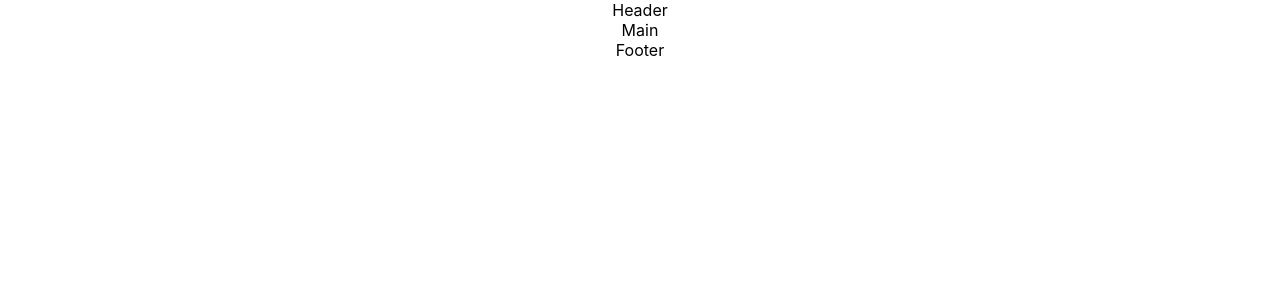
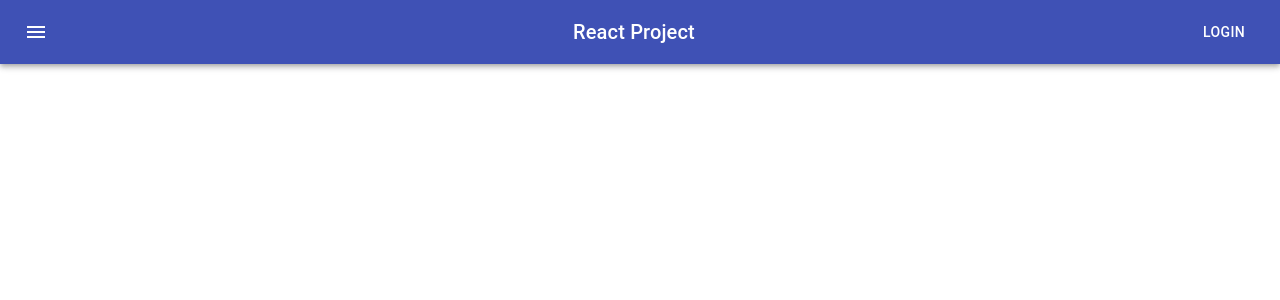
Before and after one commit to globalsetfix/react, a React (Create React App) app: page / in a window 1280 px wide. Shown: the top 300 px of the page. Built offline with nearby package versions, Linux system fonts and the light colour scheme.

Commit message:
Connect Material Design

```diff
--- a/package.json
+++ b/package.json
@@ -4,6 +4,10 @@
   "private": true,
   "dependencies": {
     "@material-ui/core": "^4.9.4",
+    "@material-ui/icons": "^4.9.1",
+    "@material/react-material-icon": "^0.15.0",
+    "@material/react-top-app-bar": "^0.15.0",
+    "@material/top-app-bar": "^5.0.0",
     "@testing-library/jest-dom": "^4.2.4",
     "@testing-library/react": "^9.4.0",
     "@testing-library/user-event": "^7.2.1",
--- a/public/index.html
+++ b/public/index.html
@@ -10,6 +10,7 @@
       content="Web site created using create-react-app"
     />
     <link rel="apple-touch-icon" href="%PUBLIC_URL%/logo192.png" />
+
     <!--
       manifest.json provides metadata used when your web app is installed on a
       user's mobile device or desktop. See https://developers.google.com/web/fundamentals/web-app-manifest/
--- a/src/components/App/App.js
+++ b/src/components/App/App.js
@@ -1,60 +1,16 @@
-import React from 'react';
-import logo from '../../logo.svg';
-import './App.css';
+import React from "react";
+import logo from "../../logo.svg";
+import "./App.css";
+import Header from "../Header/Header";
+import Footer from "../Footer/Footer";
 
 function App() {
   return (
     <div className="App">
-       <Header />
-       <Main />
-       <Footer />
-</div>
-   );
-};
+      <Header />
 
-
-
-export default App;
-
-
-function Header(){
-  return (
-
-    <header>Header</header>
-
-  );
-};
-
-function Main(){
-  return (
-
-    <main>Main</main>
-
-  );
-};
-
-function TodoListItem(){
-
-
-
-}
-
-function TodoList(){
-
-  return (
-
-    <>
-
-    </>
-
-
+    </div>
   );
 }
 
-function Footer(){
-  return (
-
-    <footer>Footer</footer>
-
-  );
-};
+export default App;
--- /dev/null
+++ b/src/components/Header/ButtonAppBar/ButtonAppBar.js
@@ -0,0 +1,40 @@
+import React from "react";
+import { makeStyles } from '@material-ui/core/styles';
+import AppBar from '@material-ui/core/AppBar';
+import Toolbar from '@material-ui/core/Toolbar';
+import Typography from '@material-ui/core/Typography';
+import Button from '@material-ui/core/Button';
+import IconButton from '@material-ui/core/IconButton';
+import MenuIcon from '@material-ui/icons/Menu';
+
+const useStyles = makeStyles(theme => ({
+  root: {
+    flexGrow: 1,
+  },
+  menuButton: {
+    marginRight: theme.spacing(2),
+  },
+  title: {
+    flexGrow: 1,
+  },
+}));
+
+export default function ButtonAppBar() {
+  const classes = useStyles();
+
+  return (
+    <div className={classes.root}>
+      <AppBar position="static">
+        <Toolbar>
+          <IconButton edge="start" className={classes.menuButton} color="inherit" aria-label="menu">
+            <MenuIcon />
+          </IconButton>
+          <Typography variant="h6" className={classes.title}>
+            React Project
+          </Typography>
+          <Button color="inherit">Login</Button>
+        </Toolbar>
+      </AppBar>
+    </div>
+  );
+}
--- /dev/null
+++ b/src/components/Header/Header.js
@@ -0,0 +1,12 @@
+import React from "react";
+import ButtonAppBar from "./ButtonAppBar/ButtonAppBar";
+
+function Header() {
+  return (
+    <header>
+      <ButtonAppBar />
+    </header>
+  );
+}
+
+export default Header;
--- a/src/components/MyCustomComponent/MyCustomComponent.js
+++ /dev/null
@@ -1,3 +0,0 @@
-export default () => {
-    return <span>span</span>
-}
```
Also changed, not shown: src/components/Header/ButtonAppBar/ButtonAppBar.css (added), src/components/Header/Header.css (added), 1 other file (tests, documents, lock files or other folders).
